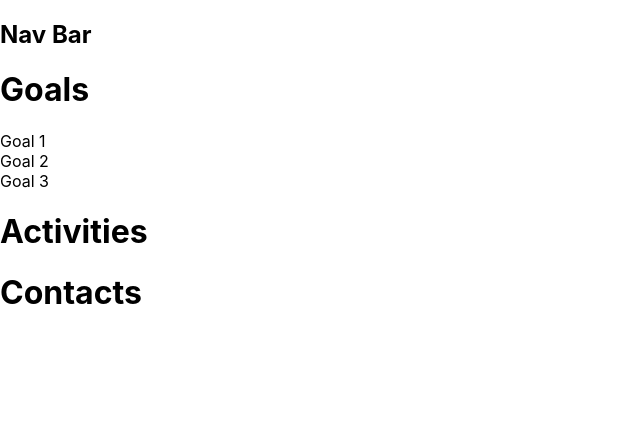
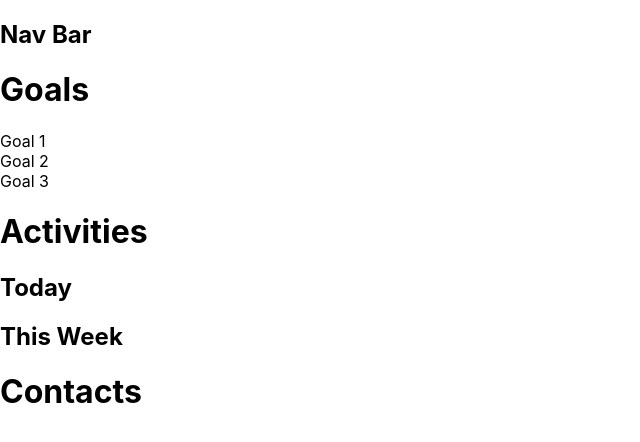
Before and after one commit to danschoch/seeker-app, a React (Create React App) app in the folder client/: page / in a window 1280 px wide. Shown: the top 442 px of the page, without its empty margins (0-640 px from the left). Built offline with nearby package versions, Linux system fonts and the light colour scheme.

Commit message:
add subheadlines to activitiesDash

```diff
--- a/client/src/containers/dashboard/ActivitiesDash.js
+++ b/client/src/containers/dashboard/ActivitiesDash.js
@@ -5,7 +5,9 @@ class ActivitiesDash extends Component {
     render() {
         return(
            <div>
-               <h1>Activities</h1>
+                <h1>Activities</h1>
+                <h2>Today</h2>
+                <h2>This Week</h2>
            </div>
         )
     }
```
